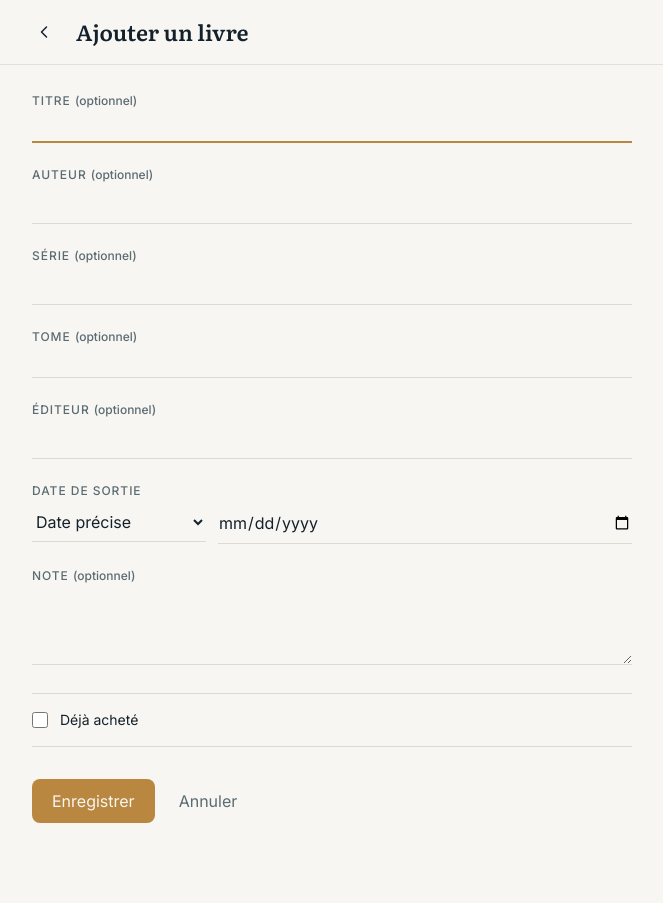
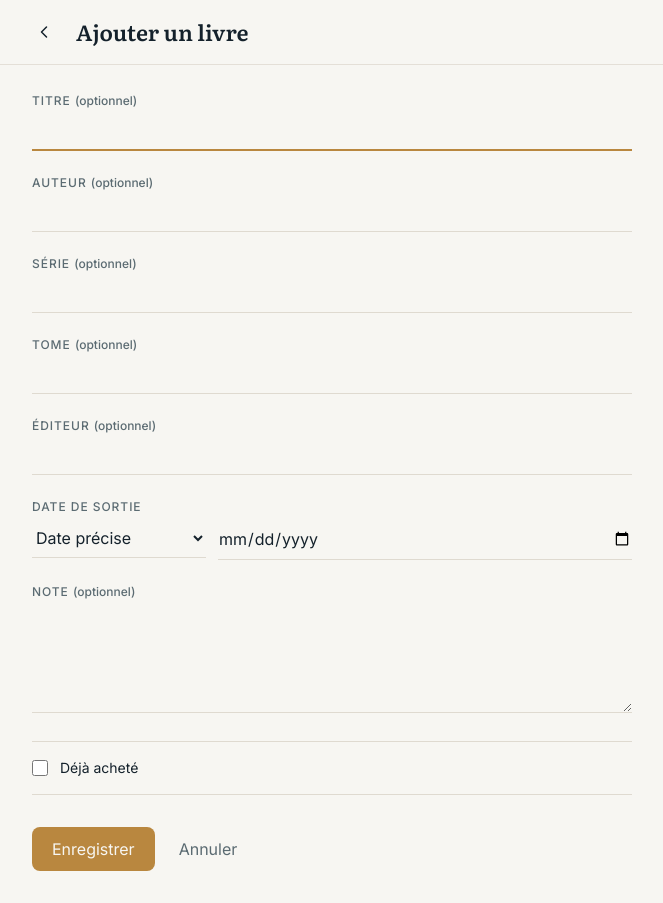
Before and after one commit to William-Louis-Louisy/my-books-wishlist, a Next.js app: page /book/new in a window 1280 px wide. Shown: the whole page, without its empty margins (308-971 px from the left). Before the commit the page ends 855 px from the top, so only its background shows below. Built offline with nearby package versions, Linux system fonts and the light colour scheme.

Commit message:
fix: apply explicit typography class to form controls

```diff
--- a/components/BookForm.tsx
+++ b/components/BookForm.tsx
@@ -180,7 +180,7 @@ export function BookForm({ bookId }: BookFormProps) {
   }
 
   const fieldClass =
-    "w-full border-0 border-b border-line bg-transparent py-2 text-base text-ink outline-none transition-[border-color,border-width] focus:border-b-2 focus:border-brass motion-reduce:transition-none";
+    "book-form-control w-full border-0 border-b border-line bg-transparent py-2 text-ink outline-none transition-[border-color,border-width] focus:border-b-2 focus:border-brass motion-reduce:transition-none";
   const labelClass =
     "block text-xs font-medium uppercase tracking-[0.08em] text-ink-muted";
   const optionalLabel = (
@@ -355,7 +355,7 @@ export function BookForm({ bookId }: BookFormProps) {
               value={form.note}
               onChange={(event) => updateField("note", event.target.value)}
               rows={4}
-              className={`${fieldClass} resize-y leading-6`}
+              className={`${fieldClass} resize-y`}
             />
           </label>
 
```
